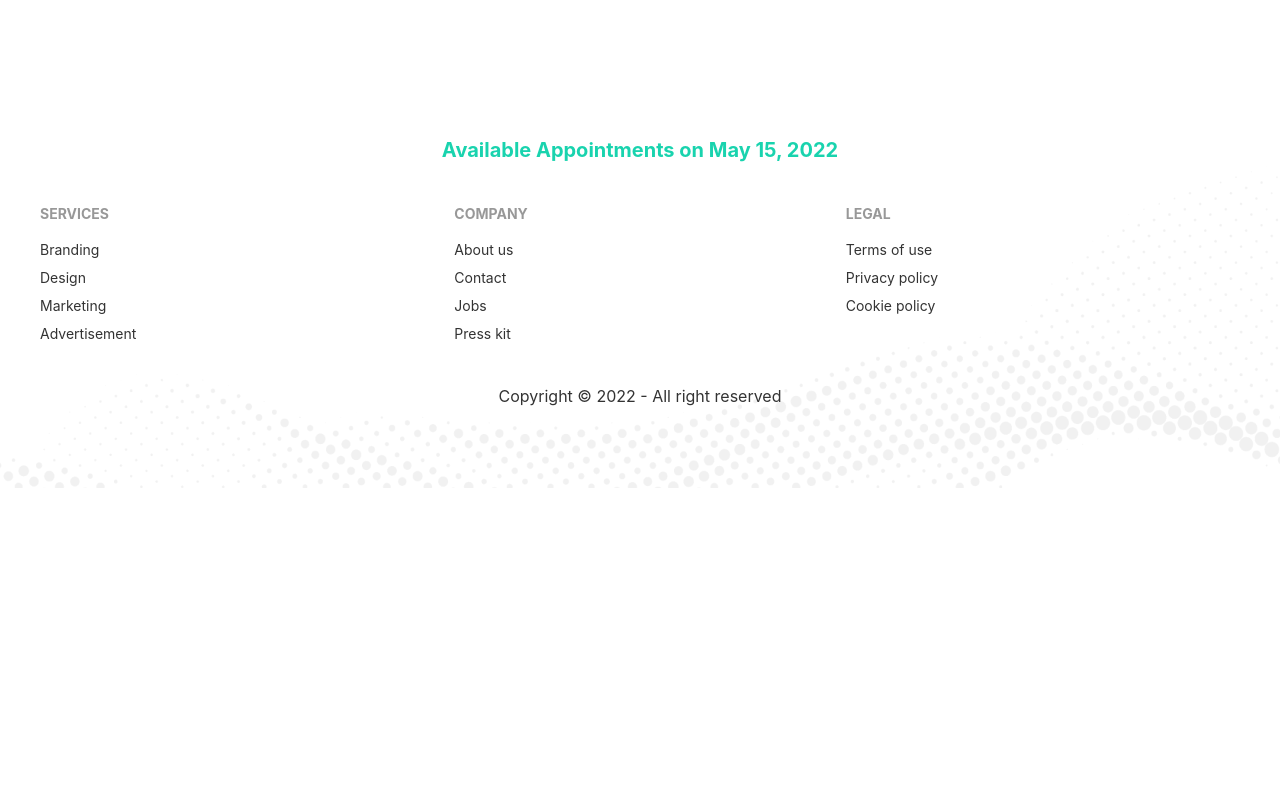
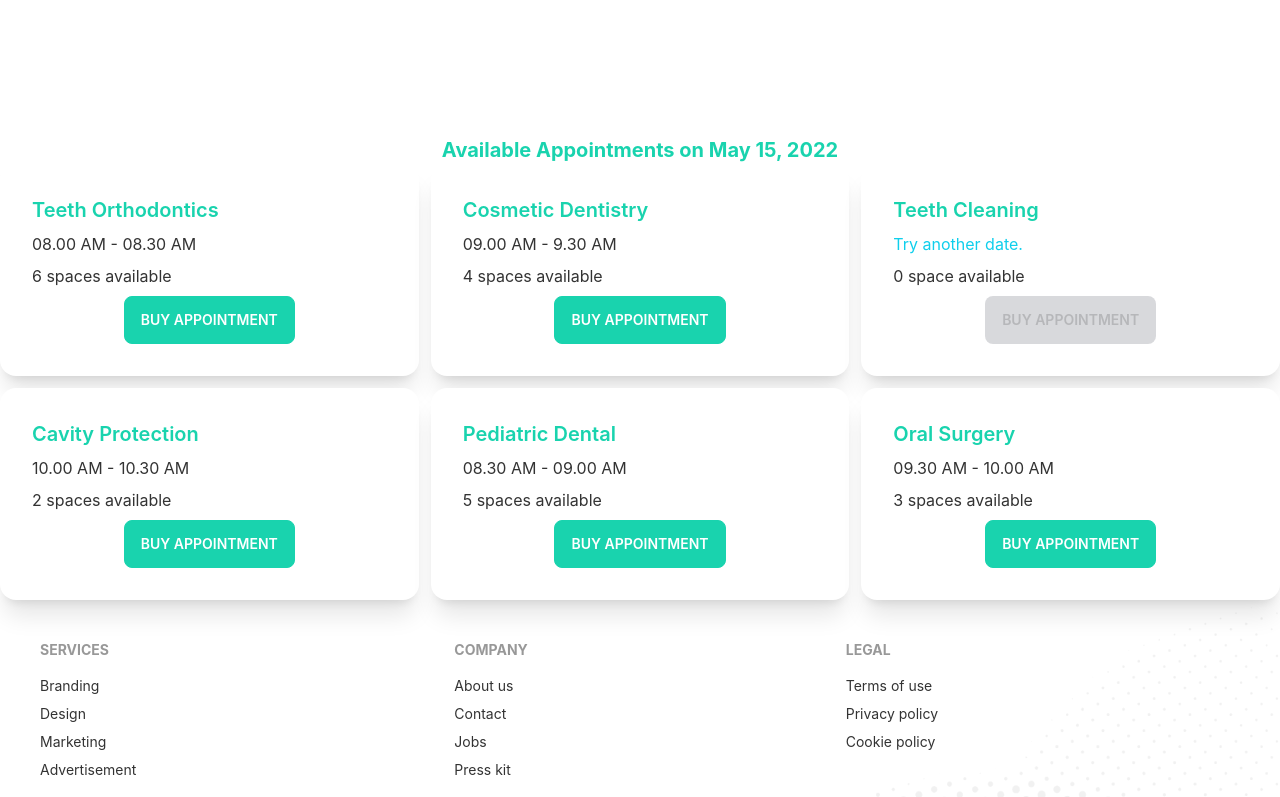
Before and after one commit to Shakib202/Doctors-Portsl-Client, a React (Create React App) app: page /appointment in a window 1280 px wide. Shown: the part 728-1525 px from the top of the page. Before the commit the page ends 1216 px from the top, so only its background shows below. Built offline with nearby package versions, Linux system fonts and the light colour scheme.

Commit message:
added service page

```diff
--- a/src/Pages/Appointment/AvailableAppointments.js
+++ b/src/Pages/Appointment/AvailableAppointments.js
@@ -1,10 +1,27 @@
 import { format } from 'date-fns';
-import React from 'react';
+import React, { useEffect, useState } from 'react';
+import Service from './Service';
 
 const AvailableAppointments = ({date}) => {
+  const [services, setServices] = useState([]);
+
+  useEffect(() => {
+    fetch('service.json')
+     .then(res => res.json())
+     .then(data => setServices(data))
+  },[])
+
   return (
     <div>
       <h4 className='text-xl text-secondary font-bold text-center'>Available Appointments on {format(date, 'PP')}</h4>
+      <div className='grid grid-cols-1 md:grid-cols-2 lg:grid-cols-3 gap-3'>
+        {
+          services.map(service => <Service
+            key={service._id}
+            service={service}
+          ></Service>)
+        }
+      </div>
     </div>
   );
 };
--- /dev/null
+++ b/src/Pages/Appointment/Service.js
@@ -0,0 +1,23 @@
+import React from "react";
+
+const Service = ({ service }) => {
+  const {name, slots} = service;
+  return (
+    <div class="card lg:max-w-lg bg-base-100 shadow-xl">
+      <div class="card-body">
+        <h2 class="card-title text-secondary">{name}</h2>
+        <p>{
+          slots.length > 0
+          ? <span>{slots[0]}</span>
+          : <span className="text-primary">Try another date.</span>
+          }</p>
+        <p>{slots.length} {slots.length > 1 ? 'spaces' : 'space'} available</p>
+        <div class="card-actions justify-center">
+          <button disabled={slots.length === 0} class="btn btn-secondary text-white uppercase">Buy Appointment</button>
+        </div>
+      </div>
+    </div>
+  );
+};
+
+export default Service;
```
